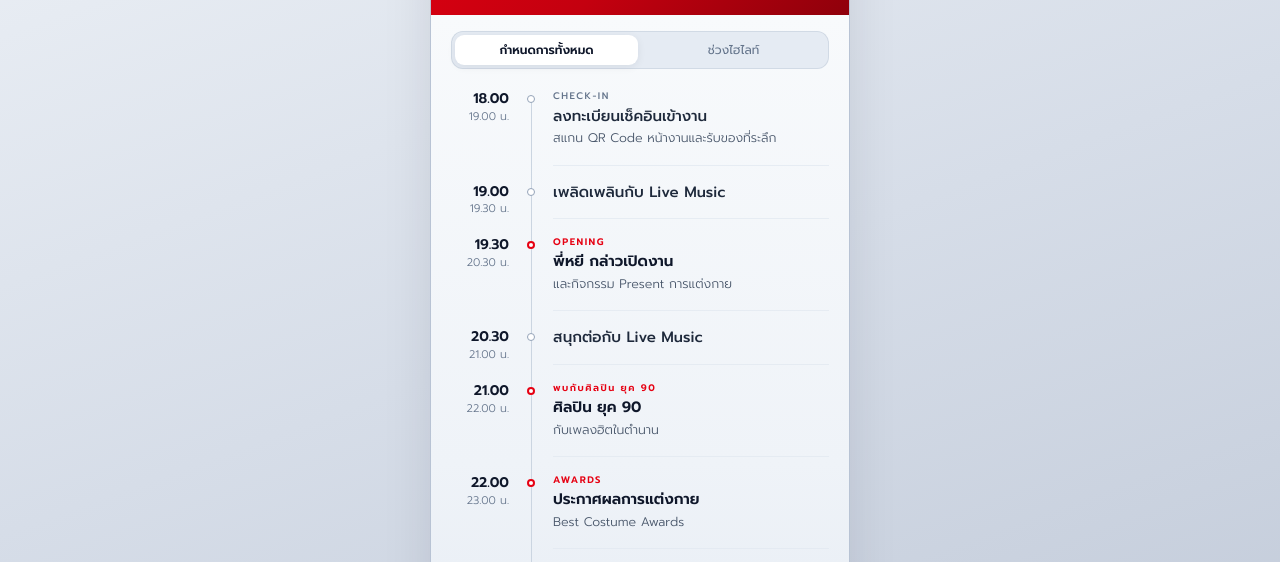
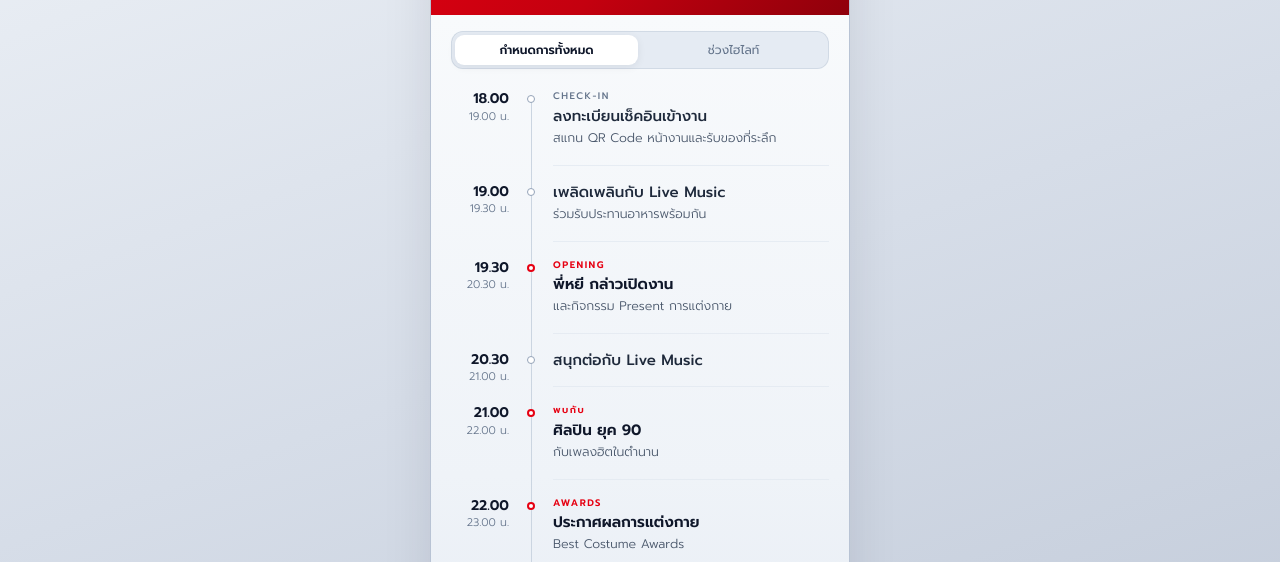
Before and after one commit to LINEDeveloper/Operation-New-Year-Party-2026, a plain HTML site: page agenda.html in a window 1280 px wide. Shown: the part 214-776 px from the top of the page. Drawn offline with nearby package versions, Linux system fonts and the light colour scheme.

Commit message:
Update agenda.html

```diff
--- a/agenda.html
+++ b/agenda.html
@@ -288,7 +288,7 @@
         "start": "19:00",
         "end": "19:30",
         "title": "เพลิดเพลินกับ Live Music",
-        "subtitle": "",
+        "subtitle": "ร่วมรับประทานอาหารพร้อมกัน",
         "tag": "",
         "isHighlight": false
       },
@@ -313,7 +313,7 @@
         "end": "22:00",
         "title": "ศิลปิน ยุค 90",
         "subtitle": "กับเพลงฮิตในตำนาน",
-        "tag": "พบกับศิลปิน ยุค 90",
+        "tag": "พบกับ",
         "isHighlight": true
       },
       {
```
